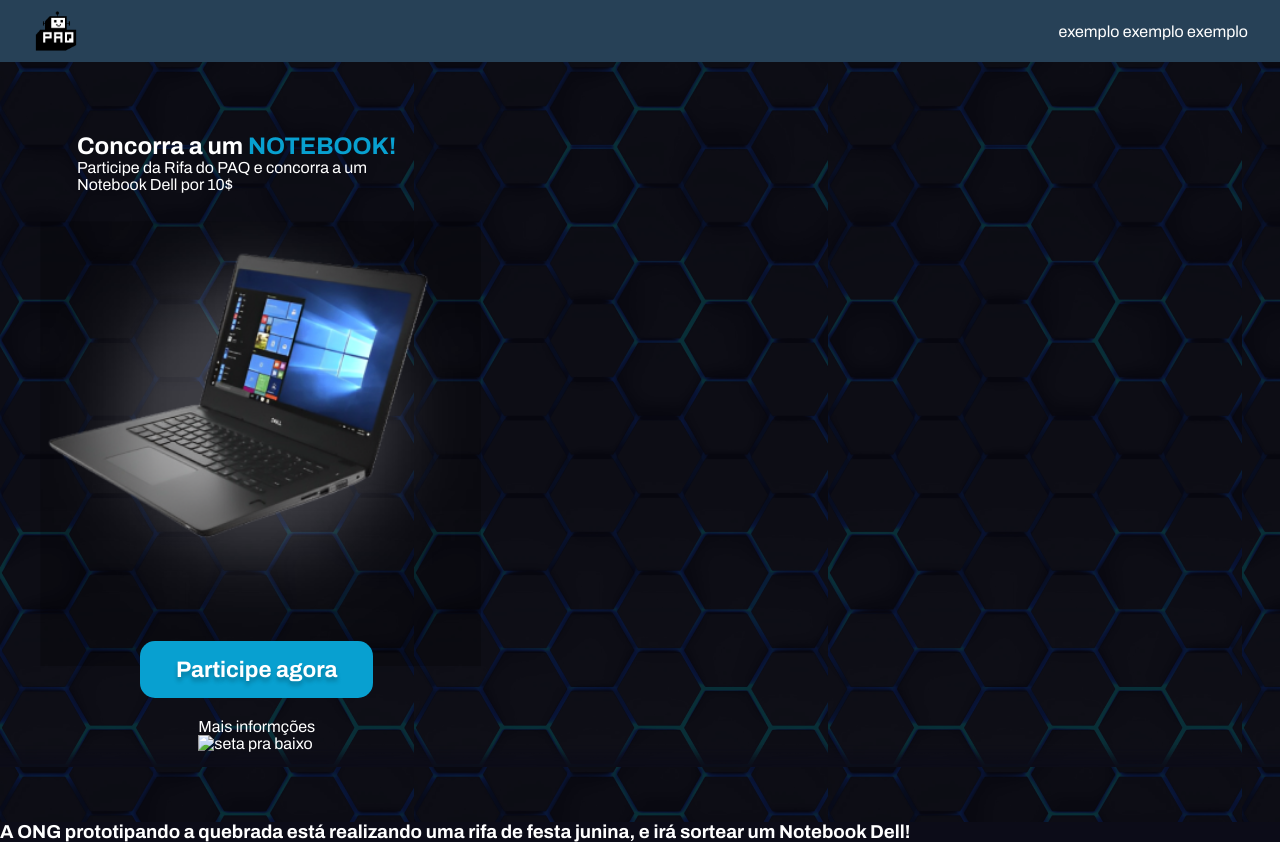
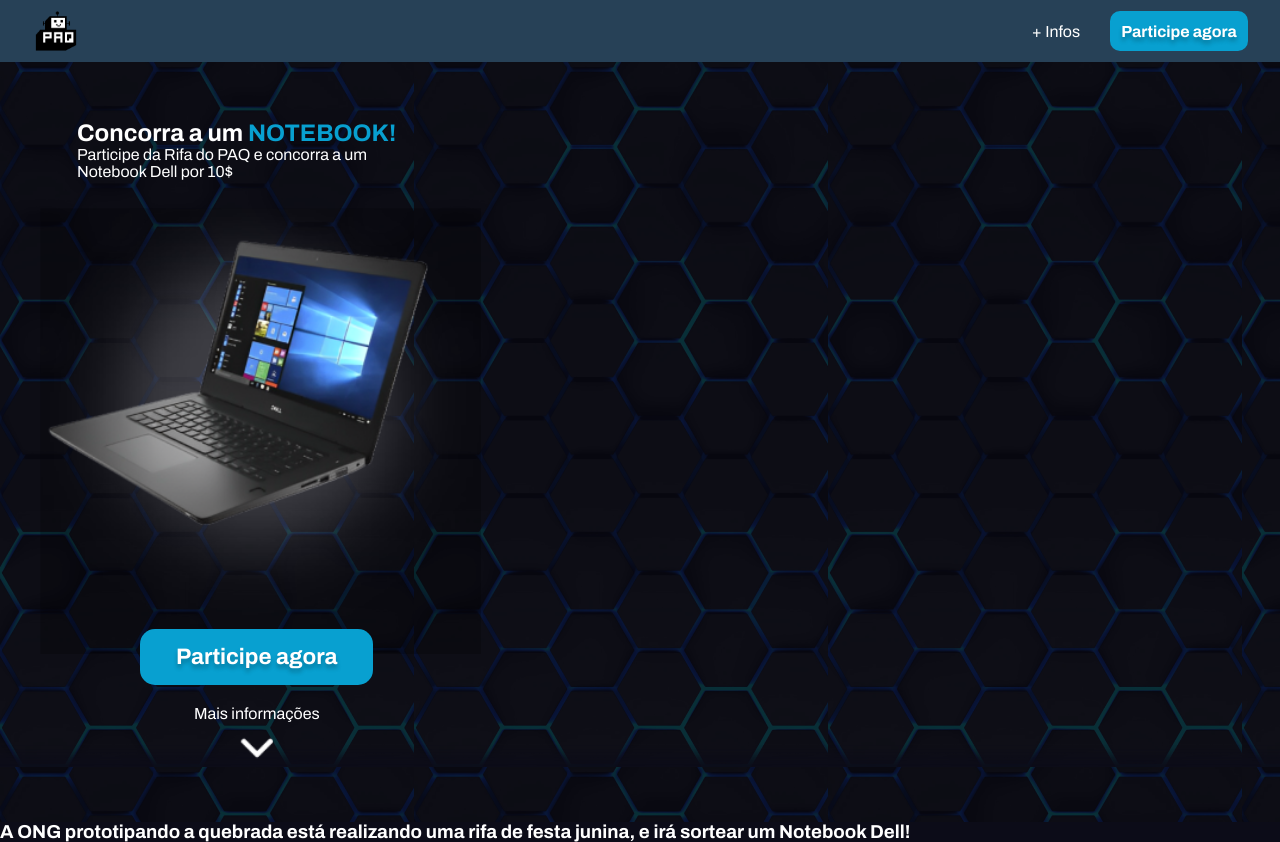
Before and after one commit to LAYSEGABI/Landing-Page-Rifa-PAQ, a plain HTML site: page index.html in a window 1280 px wide. Drawn offline with Linux system fonts and the light colour scheme.

Commit message:
seta flutuante no banner

```diff
--- a/index.html
+++ b/index.html
@@ -11,9 +11,8 @@
     <header class="header">
         <img class="logo-paq" src="img/logo 2 1.png" alt="">
         <nav class="nav">
-            <a href="">exemplo</a>
-            <a href="">exemplo</a>
-            <a href="">exemplo</a>
+            <a href="">+ Infos</a>
+            <a class="butao-participe-header" href="">Participe agora</a>
         </nav>
     </header>
     <section class="banner">
@@ -25,8 +24,8 @@
             <img src="img/Vector.png" alt="notebook">
             <a class="butao-participe" href="">Participe agora</a>
             <div class="mais-infos">
-                <p>Mais informções</p>
-                <img src="" alt="seta pra baixo">
+                <p>Mais informações</p>
+                <img src="img/seta-direita 1.png" alt="seta pra baixo">
             </div>
         </div>
     </section>
--- a/style.css
+++ b/style.css
@@ -18,6 +18,24 @@ body {
     width: 100%;
 }
 
+/* Scrollbar personalizada */
+
+body::-webkit-scrollbar {
+    width: 12px;
+}
+
+body::-webkit-scrollbar-track {
+    background: rgb(0, 1, 15);
+}
+
+body::-webkit-scrollbar-thumb {
+    background-color: rgb(29, 131, 199);
+    border-radius: 5px;
+}
+
+
+/* header----------------------------------*/
+
 .header {
     background-color: rgb(39, 65, 87);
     display: flex;
@@ -30,11 +48,28 @@ body {
     width: 3em;
 }
 
+.nav {
+    display: flex;
+    gap: 30px;
+    align-items: center;
+}
+
 .nav a {
     text-decoration: none;
     color: white;
 }
 
+.butao-participe-header {
+    text-decoration: none;
+    background-color: #08A0D0;
+    border-radius: 10px;
+    text-shadow: 0px 4px 4px rgba(0, 0, 0, 0.25);
+    padding: 0.7em;
+    color: white;
+    font-weight: bold;
+}
+
+/* banner--------------------------------*/
 
 .banner {
     display: flex;
@@ -73,4 +108,30 @@ body {
     font-size: 1.4em;
     font-weight: bold;
     margin-top: -2em;
+    transition: 0.5s;
 }
+
+.butao-participe:hover {
+    background-color: #107696;
+}
+
+.mais-infos {
+    display: flex;
+    flex-direction: column;
+    align-items: center;
+    gap: 10px;
+}
+
+.mais-infos img {
+    width: 2em;
+    animation: float 1s ease-in-out infinite;
+}
+
+@keyframes float{
+	0%,100%{
+		transform:translatey(0)
+	}
+	50%{
+		transform:translatey( 10px)
+	}
+}
```
Also changed, not shown: img/seta-direita 1.png (added).
